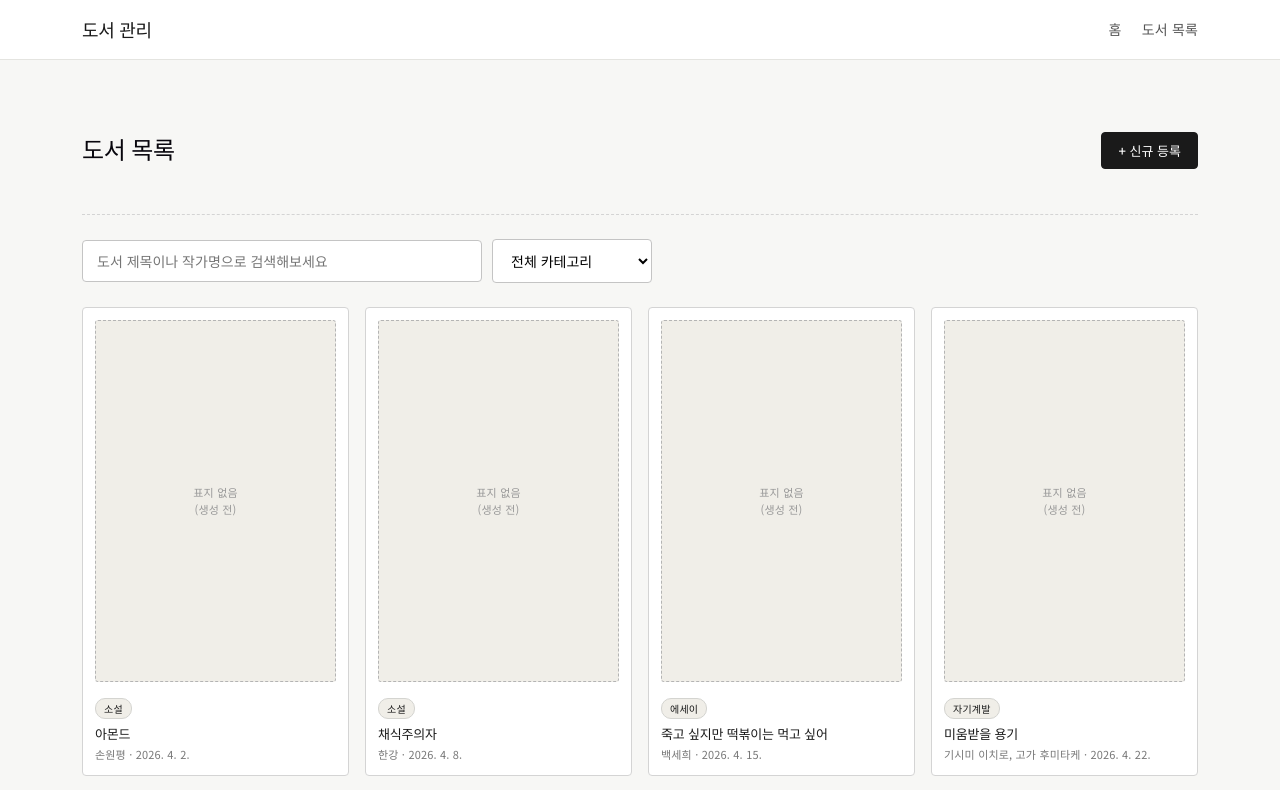
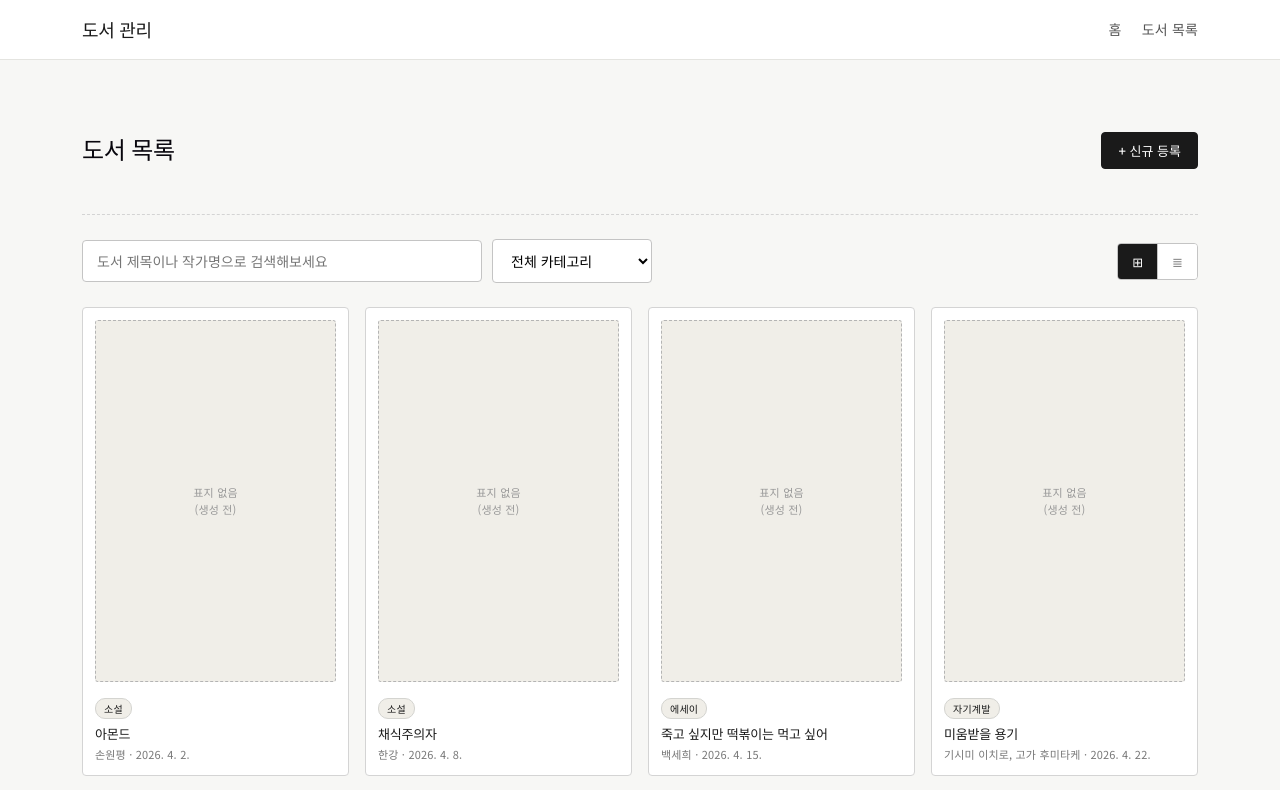
Before and after one commit to itmdlek-tech/mini-project23, a React (Vite) app: page /books in a window 1280 px wide. Shown: the top 790 px of the page. Built offline with nearby package versions, Linux system fonts and the light colour scheme; data requests are answered from the project's data file.

Commit message:
목록 뷰 모드 추가

```diff
--- a/src/App.css
+++ b/src/App.css
@@ -560,3 +560,72 @@ input, textarea, select {
   margin-top: 4px;
   font-weight: 500;
 }
+
+/* =================
+   View Toggle Buttons
+   ================= */
+.view-toggle {
+  display: flex;
+  border: 1px solid #c4c4c4;
+  border-radius: 4px;
+  overflow: hidden;
+  margin-left: auto; /* 우측으로 밀어주기 */
+}
+
+.view-toggle button {
+  border: none;
+  background: #ffffff;
+  padding: 8px 14px;
+  font-size: 13px;
+  color: #888;
+  cursor: pointer;
+  border-radius: 0;
+  transition: all 0.2s;
+}
+
+.view-toggle button.active {
+  background: #1a1a1a;
+  color: #ffffff;
+}
+
+.view-toggle button:not(:last-child) {
+  border-right: 1px solid #c4c4c4;
+}
+
+/* =================
+   Book List View (목록형)
+   ================= */
+.book-list-view {
+  display: flex;
+  flex-direction: column;
+  gap: 16px;
+}
+
+/* 목록형일 때의 카드 스타일 덮어쓰기 */
+.book-list-view .book-card {
+  display: flex; /* 좌우 배치를 위해 flex 적용 */
+  align-items: center;
+  gap: 24px;
+  padding: 16px;
+}
+
+/* 목록형일 때 표지 크기 고정 */
+.book-list-view .book-cover {
+  width: 80px;
+  min-width: 80px;
+  height: 120px;
+  margin-bottom: 0;
+}
+
+/* 목록형일 때 텍스트 영역 */
+.book-list-view .book-info {
+  display: flex;
+  flex-direction: column;
+  align-items: flex-start;
+  flex: 1; /* 남은 공간 모두 차지 */
+}
+
+.book-list-view .book-title {
+  font-size: 16px;
+  margin-bottom: 8px;
+}
--- a/src/pages/BookListPage.jsx
+++ b/src/pages/BookListPage.jsx
@@ -10,6 +10,9 @@ function BookListPage() {
   const [error, setError] = useState('');
   const [searchTerm, setSearchTerm] = useState('');
   const [selectedCategory, setSelectedCategory] = useState('전체');
+
+  // 뷰 모드 상태 추가 ('grid' 또는 'list')
+  const [viewMode, setViewMode] = useState('grid');
 
   useEffect(() => {
     const fetchBooks = async () => {
@@ -63,6 +66,22 @@ function BookListPage() {
               <option key={c} value={c}>{c}</option>
             ))}
           </select>
+
+          {/* 뷰 모드 토글 버튼 추가 */}
+          <div className="view-toggle">
+            <button
+              className={viewMode === 'grid' ? 'active' : ''}
+              onClick={() => setViewMode('grid')}
+            >
+              ⊞
+            </button>
+            <button
+              className={viewMode === 'list' ? 'active' : ''}
+              onClick={() => setViewMode('list')}
+            >
+              ≣
+            </button>
+          </div>
         </div>
       )}
 
@@ -86,7 +105,8 @@ function BookListPage() {
       )}
 
       {!loading && !error && filteredBooks.length > 0 && (
-        <div className="book-grid">
+        /* viewMode 상태에 따라 클래스명 변경 */
+        <div className={viewMode === 'grid' ? 'book-grid' : 'book-list-view'}>
           {filteredBooks.map((book) => (
             <Link to={`/books/${book.id}`} key={book.id} className="book-card">
               <div className="book-cover">
@@ -96,6 +116,9 @@ function BookListPage() {
                   <span>표지 없음<br />(생성 전)</span>
                 )}
               </div>
+
+              {/* 텍스트 영역을 묶어주는 div 추가 (리스트 뷰에서 레이아웃을 잡기 위함) */}
+              <div className="book-info">
                 {book.category && (
                   <div className="category-badge">{book.category}</div>
                 )}
@@ -103,6 +126,8 @@ function BookListPage() {
                 <div className="book-meta">
                   {book.author} · {new Date(book.createdAt).toLocaleDateString('ko-KR')}
                 </div>
+              </div>
+
             </Link>
           ))}
         </div>
```
Lines whose indentation alone changed are shown as unchanged.
